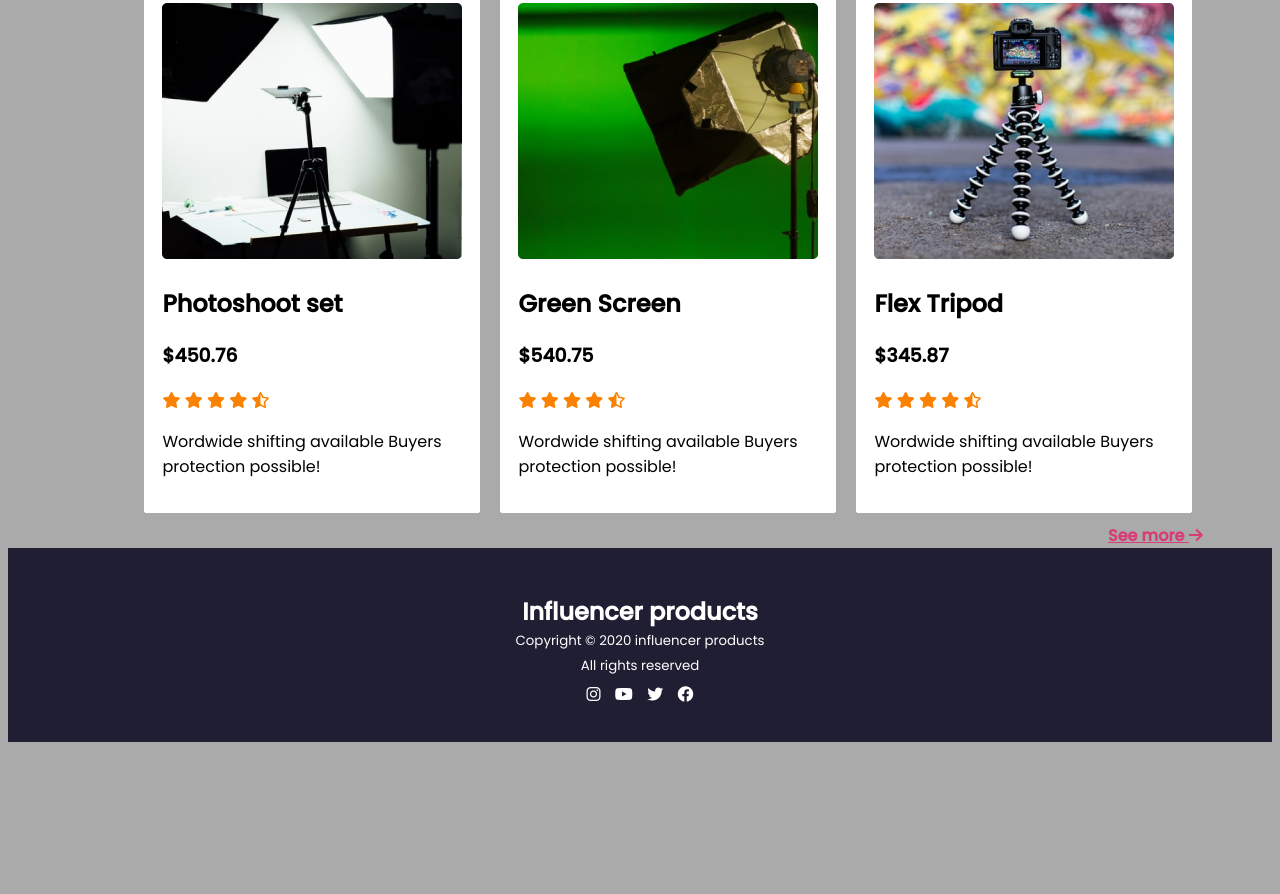
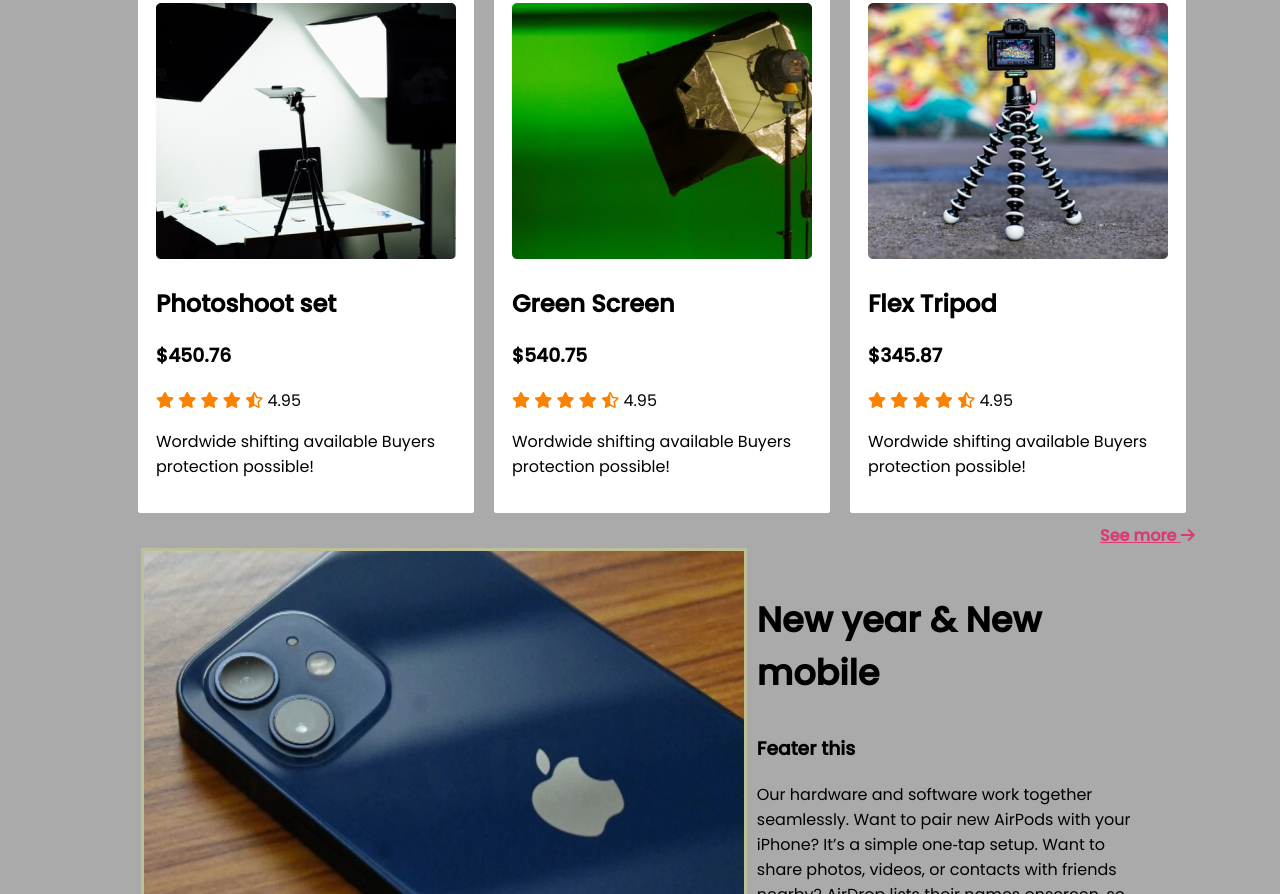
Before and after one commit to Sreekumarsaha/influencer-gear, a plain HTML site: page influencer-gear-main/index.html in a window 1280 px wide. Shown: the part 1906-2800 px from the top of the page. Before the commit the page ends 2656 px from the top, so only its background shows below. Drawn offline with Linux system fonts and the light colour scheme; a web font is replaced by a local one.

Commit message:
maximum complet

```diff
--- a/influencer-gear-main/index.html
+++ b/influencer-gear-main/index.html
@@ -23,8 +23,7 @@
             <div class="first-div">
                 <h1 class="star-heading">Start your Journey as
                     Influencer</h1>
-                <p>Lorem ipsum dolor sit amet, consectetur adipiscing elit. Sem vestibulum sed scelerisque eros. Lectus
-                    faucibus.</p>
+                <p>Are you an aspiring influencer who is adamant about starting their influencer journey in 2022? Have you made up your mind to deal with the hardships of this career like reduced engagement, online trollers, unnecessary opinions, and perpetually being conscious of what you say so you do not fall into the pit of online controversies or get canceled on the internet? </p>
 
                 <div>
 
@@ -50,6 +49,7 @@
                         <i class="fas fa-star"></i>
                         <i class="fas fa-star"></i>
                         <i class="fas fa-star-half-alt"></i>
+                        <span class="rating-number">4.95</span>
                     </p>
                     <p>Wordwide shifting available
                         Buyers protection possible!</p>
@@ -64,6 +64,7 @@
                         <i class="fas fa-star"></i>
                         <i class="fas fa-star"></i>
                         <i class="fas fa-star-half-alt"></i>
+                        <span class="rating-number">4.95</span>
                     </p>
                     <p>Wordwide shifting available
                         Buyers protection possible!</p>
@@ -78,6 +79,7 @@
                         <i class="fas fa-star"></i>
                         <i class="fas fa-star"></i>
                         <i class="fas fa-star-half-alt"></i>
+                        <span class="rating-number">4.95</span>
                     </p>
                     <p>Wordwide shifting available
                         Buyers protection possible!</p>
@@ -92,6 +94,7 @@
                         <i class="fas fa-star"></i>
                         <i class="fas fa-star"></i>
                         <i class="fas fa-star-half-alt"></i>
+                        <span class="rating-number">4.95</span>
                     </p>
                     <p>Wordwide shifting available
                         Buyers protection possible!</p>
@@ -106,6 +109,7 @@
                         <i class="fas fa-star"></i>
                         <i class="fas fa-star"></i>
                         <i class="fas fa-star-half-alt"></i>
+                        <span class="rating-number">4.95</span>
                     </p>
                     <p>Wordwide shifting available
                         Buyers protection possible!</p>
@@ -120,6 +124,7 @@
                         <i class="fas fa-star"></i>
                         <i class="fas fa-star"></i>
                         <i class="fas fa-star-half-alt"></i>
+                        <span class="rating-number">4.95</span>
                     </p>
                     <p>Wordwide shifting available
                         Buyers protection possible!</p>
@@ -134,6 +139,7 @@
                         <i class="fas fa-star"></i>
                         <i class="fas fa-star"></i>
                         <i class="fas fa-star-half-alt"></i>
+                        <span class="rating-number">4.95</span>
                     </p>
                     <p>Wordwide shifting available
                         Buyers protection possible!</p>
@@ -148,6 +154,7 @@
                         <i class="fas fa-star"></i>
                         <i class="fas fa-star"></i>
                         <i class="fas fa-star-half-alt"></i>
+                        <span class="rating-number">4.95</span>
                     </p>
                     <p>Wordwide shifting available
                         Buyers protection possible!</p>
@@ -162,6 +169,7 @@
                         <i class="fas fa-star"></i>
                         <i class="fas fa-star"></i>
                         <i class="fas fa-star-half-alt"></i>
+                        <span class="rating-number">4.95</span>
                     </p>
                     <p>Wordwide shifting available
                         Buyers protection possible!</p>
@@ -169,6 +177,20 @@
 
             </div>
             <a href="#other page" class="seemore-button"><b>See more</b> <i class="fas fa-arrow-right"></i></a>
+        </section>
+        <section>
+            <article class="iphone">
+               <div class="mobile">
+                <img src="influencer-gear-main/images/iphone.webp" alt="">
+                <h2>iPhone 12</h2>
+                <button class="prebook-button" type="button">Details</button>
+               </div>
+               <div class=" details">
+                   <h1 class="star-heading">New year & New mobile</h1>
+                   <h3>Feater this</h3>
+                   <p>Our hardware and software work together seamlessly. Want to pair new AirPods with your iPhone? It’s a simple one‑tap setup. Want to share photos, videos, or contacts with friends nearby? AirDrop lists their names onscreen, so you can choose with a tap.</p>
+               </div>
+            </article>
         </section>
 
     </main>
@@ -182,6 +204,7 @@
             <i class="fab fa-youtube"></i>
             <i class="fab fa-twitter"></i>
             <i class="fab fa-facebook"></i>
+
         </div>
         </section>
     </footer>
--- a/influencer-gear-main/style.css
+++ b/influencer-gear-main/style.css
@@ -3,7 +3,8 @@
 
 body{
     font-family: 'Poppins', sans-serif;
-    background-color:  #AAAAAA;;
+    background-color:  #AAAAAA;
+    margin: 0;
 
 }
 .header{
@@ -34,7 +35,7 @@ body{
 
 }
 /*-------------
- second sections
+ blogs sections
  --------------*/
  .blog-heading{
      text-align: center;
@@ -56,12 +57,44 @@ body{
     color: #FB8200;
 
 }
+.rating-number{
+    color: black;
+}
 .seemore-button{
     color: #E02C6DDE;
    margin-left: 1100px;
    font-size: ;
 
 }
+
+/*-------------
+   my project
+ --------------*/
+ .iphone{
+     display: flex;
+
+
+}
+.iphone img{
+    width: 600px;
+    height: 400px;
+    border: 3px solid rgb(190, 190, 151);
+}
+.mobile{
+    margin-left: 11%;
+    margin-bottom: 20px;
+
+
+
+}
+.details{
+    margin-right:10% ;
+    padding: 10px;
+
+
+
+}
+
 /* ---------------
 footer sections
 -----------------*/
```
Also changed, not shown: influencer-gear-main/influencer-gear-main/images/iphone.webp (added).
